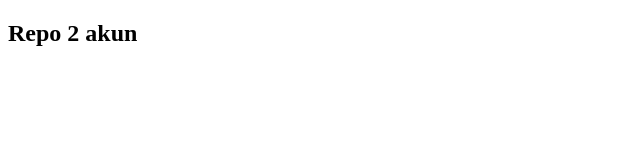
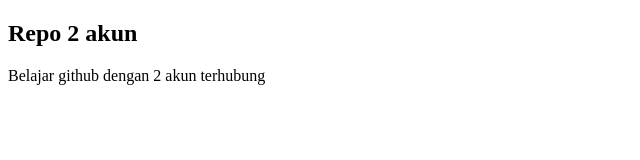
Before and after one commit to alifaalghifari/repo-2-akun, a plain HTML site: page index.html in a window 1280 px wide. Shown: the whole page, without its empty margins (0-640 px from the left). Drawn offline with Linux system fonts and the light colour scheme.

Commit message:
menambah catatan

```diff
--- a/index.html
+++ b/index.html
@@ -5,6 +5,7 @@
 </head>
 <body>
 	<h2>Repo 2 akun</h2>
+	<p>Belajar github dengan 2 akun terhubung<p>
 
 </body>
 </html>
```
